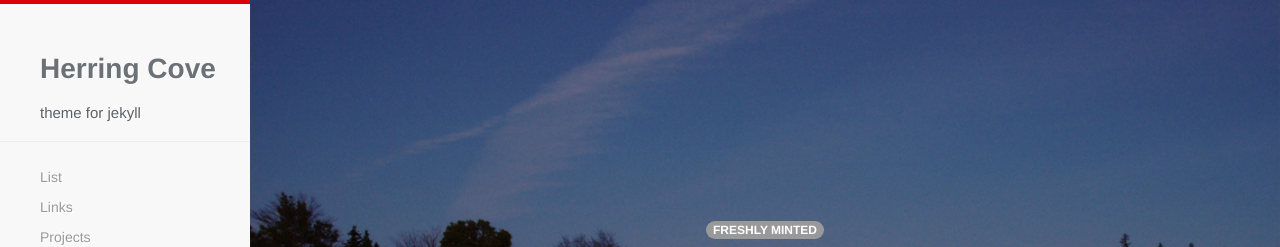
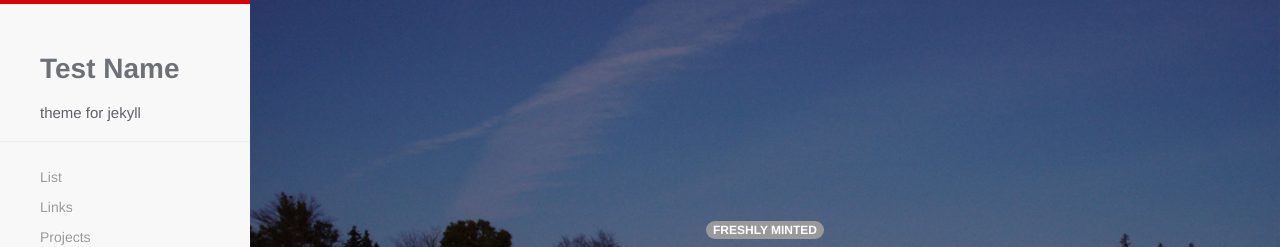
Before and after one commit to plankton92/plankton92.github.io, a Jekyll site: the page built from herring-cove-master/index.html, in a window 1280 px wide and 900 px high. Shown: the top 247 px of the window. Built offline with Jekyll 4.4.1, drawn with Linux system fonts in a browser that asks for light colours; nearby versions of some CDN libraries; Markdown is read by kramdown in place of the engine named in the settings; some of the changed text lies outside the part shown.

Commit message:
modify blogname

```diff
--- a/herring-cove-master/_config.yml
+++ b/herring-cove-master/_config.yml
@@ -1,6 +1,6 @@
-name: Herring Cove
-author: Herring Cove
-baseurl: /herring-cove
+name: Test Name
+author: Plankton Park
+baseurl: https://plankton92.github.io
 description: theme for jekyll
 github: http://www.github.com/arnp
 twitter: http://www.twitter.com/
@@ -11,7 +11,6 @@ location: 42°2'16"N   70°12'47"W
 disqus: diqus-username
 
 ##Make sure to edit the above fields, especially for disqus.
-
 
 highlighter: pygments
 markdown: redcarpet
```
